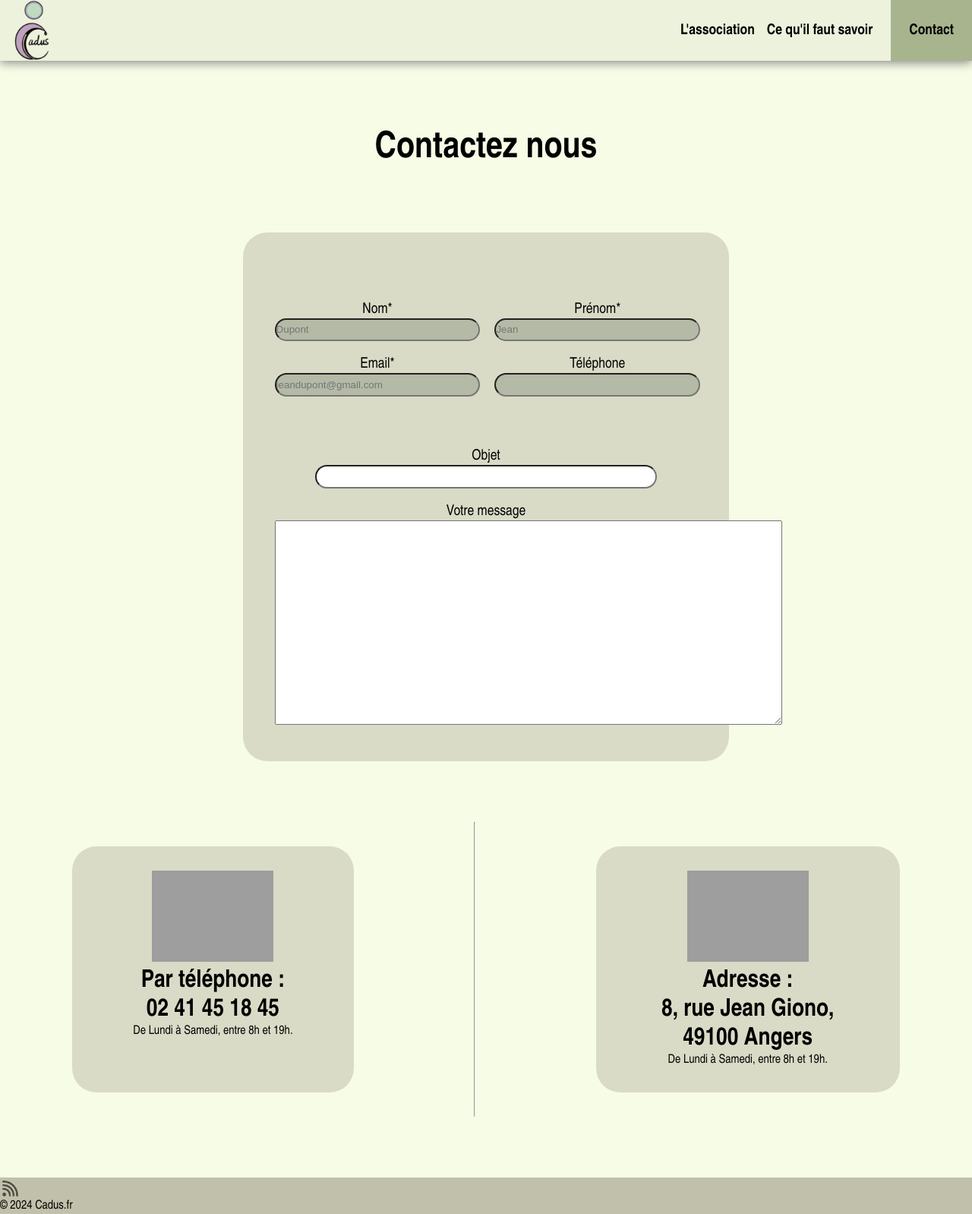
After one commit to Yanencore/SAE-R3.01, a PHP site: page /contact.html in a window 1280 px wide. The commit adds this page. Shown: the whole page at 76% size. Run offline with PHP 8.4, Linux system fonts and the light colour scheme; grey boxes are pictures that could not be loaded.

Commit message:
page contact et quelques corrections css
- suppression du "placeholder" de la navbar
- correction des tailles trop grandes des cartes sur la page d'accueil
- page contact

```diff
--- /dev/null
+++ b/Mission 1 front/contact.html
@@ -0,0 +1,81 @@
+<!DOCTYPE html>
+<html lang="fr">
+<head>
+    <meta charset="UTF-8">
+    <meta name="viewport" content="width=device-width, initial-scale=1.0">
+    <title>Contact</title>
+    <link rel="stylesheet" href="style.css">
+    <script src="jquery.js"></script>
+    <script src="menu.js"></script>
+</head>
+<body>
+    <header></header>
+
+    <div id="contact-nous"><h1>Contactez nous</h1></div>
+
+    <div id="formulaire-contact">
+
+        <form>
+            <ul>
+                <div class="infos-persos">
+                    <li>
+                        <label for="lastname">Nom*</label> <br>
+                        <input type="text" id="lastname" placeholder="Dupont">
+                    </li>
+                    <li>
+                        <label for="firstname">Prénom*</label> <br>
+                        <input type="text" id="firstname" placeholder="Jean">
+                    </li>
+                </div>
+                <div class="infos-persos">
+                    <li>
+                        <label for="email">Email*</label> <br>
+                        <input type="text" id="email" placeholder="jeandupont@gmail.com">
+                    </li>
+                    <li>
+                        <label for="phone">Téléphone</label> <br>
+                        <input type="tel" id="phone" pattern="[0-9]{3}-[0-9]{2}-[0-9]{3}">
+                    </li>
+                </div>
+
+            </ul>
+
+            <div id="mail-content">
+                <ul>
+                    <li>
+                        <label for="object">Objet</label> <br>
+                        <input type="text" id="object-content">
+                    </li>
+                    <li>
+                        <label for="message">Votre message</label> <br>
+                        <textarea name="message" id="message-content"></textarea>
+                    </li>
+                </ul>
+            </div>
+
+        </form>
+    </div>
+
+    <div id="tel-adresse">
+        <div class="tel-adresse-carte">
+            <img src="images/icon-mobile.png" alt="">
+            <h1>
+                Par téléphone : <br>
+                02 41 45 18 45
+            </h1>
+            <p>De Lundi à Samedi, entre 8h et 19h.</p>
+        </div>
+        <hr>
+        <div class="tel-adresse-carte">
+            <img src="images/icon-batiment.png" alt="">
+            <h1>
+                Adresse : <br>
+                8, rue Jean Giono, 49100 Angers
+            </h1>
+            <p>De Lundi à Samedi, entre 8h et 19h.</p>
+        </div>
+    </div>
+
+    <footer></footer>
+</body>
+</html>
--- a/Mission 1 front/header.html
+++ b/Mission 1 front/header.html
@@ -9,8 +9,7 @@
             <ul class="navFlex" id="navText">
                 <li>              <a href="association.html">L'association</a></li>
                 <li>              <a href="">Ce qu'il faut savoir</a></li>
-                <li>              <a href="">Placeholder</a></li>
-                <li id="contact"> <a href="">Contact</a></li>
+                <li id="contact"> <a href="contact.html">Contact</a></li>
             </ul>
         </li>
     </ul>
--- a/Mission 1 front/style.css
+++ b/Mission 1 front/style.css
@@ -111,7 +111,7 @@ body {
 
     .carte {
         background-color: #F8FAE3;
-        flex-basis: 25em;
+        flex-basis: 20em;
         border: 0.15vw solid black;
         border-radius: 3em;
         padding: 1.2em;
@@ -119,7 +119,7 @@ body {
         align-items: center;
 
         img {
-            width: 10em;
+            width: 5em;
         }
 
         a {
@@ -128,7 +128,7 @@ body {
             color: black;
             font-weight: bold;
             font-family: 'Gill Sans', 'Gill Sans MT', Calibri, 'Trebuchet MS', sans-serif;
-            font-size: 2.5em;
+            font-size: 2em;
         }
     }
 }
@@ -164,6 +164,72 @@ footer {
         grid-column-end: 2;
         width: 2vw;
     }
-    p {
+}
+
+#contact-nous{
+    text-align: center;
+    margin-top:7em;
+    font-size: 1.5em;
+}
+
+#formulaire-contact {
+    background-color: #D9DBC6;
+    margin-top: 5em;
+    margin-left: 20em;
+    margin-right: 20em;
+    margin-bottom: 5em;
+    border-radius: 2em;
+    align-items: center;
+    padding: 2em;
+    ul{
+        padding-top: 3em;
+        list-style-type: none;
+        text-align: center;
+        li{
+            padding: 0.5em;
+            font-size: 1.2em;
+            input{
+                width: 20em;
+                height: 2em;
+                background-color: #B4BAA6;
+                border-radius: 2em;
+            }
+            textarea{
+                width: 50em;
+                height: 20em;
+            }
+        }
+        .infos-persos{
+            display: flex;
+            justify-content: space-around;
+        }
+    }
+    #mail-content{
+        input{
+            width: 80%;
+            background-color: white;
+        }
     }
 }
+
+#tel-adresse{
+    display: flex;
+    justify-content: space-around;
+    margin-bottom: 5em;
+    hr{
+        max-height: 30em;
+    }
+    .tel-adresse-carte{
+        padding: 2em;
+        padding-left: 5em;
+        padding-right: 5em;
+        border-radius: 2em;
+        background-color: #D9DBC6;
+        margin: 2em;
+        text-align: center;
+        max-width: 15em;
+        img{
+            width: 10em;
+        }
+    }
+}
```
